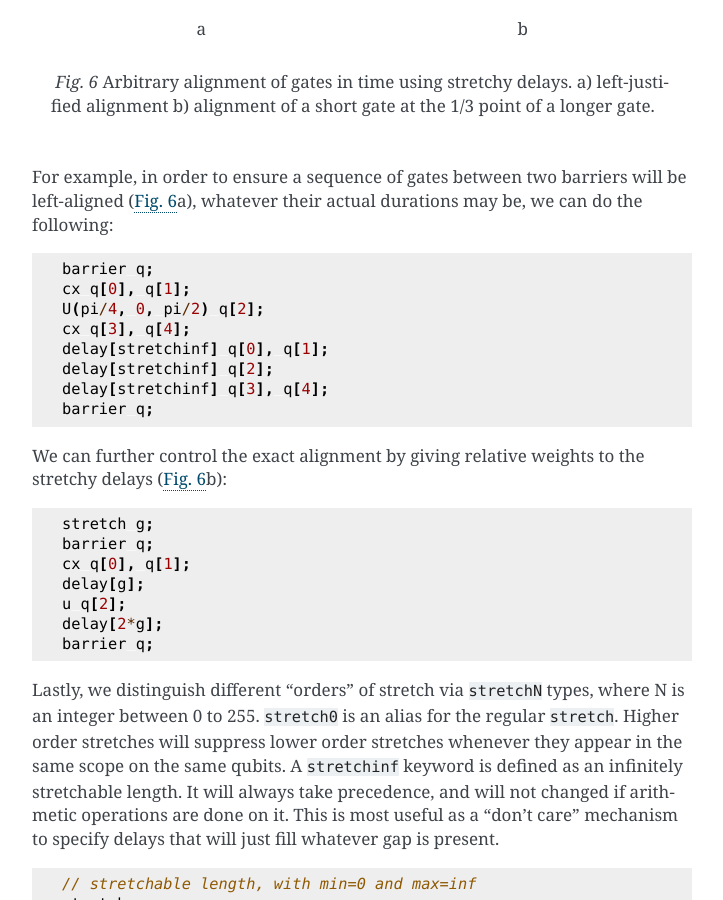
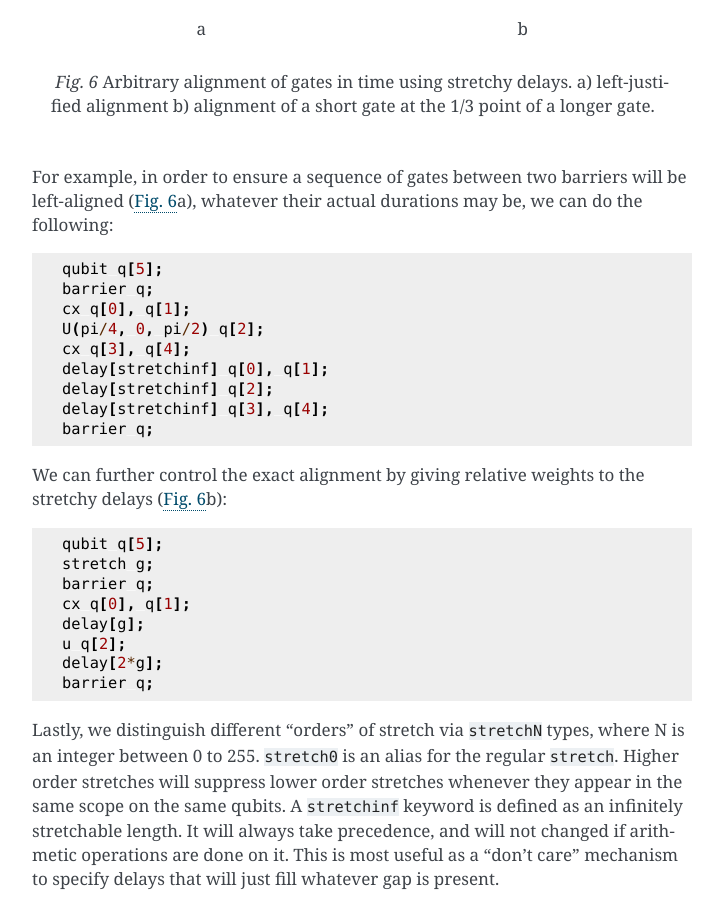
Before and after one commit to openqasm/openqasm, a Sphinx documentation site: the page built from source/language/delays.rst, in a window 1280 px wide and 900 px high, scrolled down 1527 px. Shown: the whole window, without its empty margins (388-1111 px from the left). Built offline with Sphinx 7.4.7, drawn with Linux system fonts in a browser that asks for light colours; cross-references to code outside the pages are shown as plain code.

Commit message:
Continue fixing delay rst ex

```diff
--- a/source/language/delays.rst
+++ b/source/language/delays.rst
@@ -81,6 +81,7 @@ whatever their actual durations may be, we can do the following:
 
 .. code-block:: c
 
+       qubit q[5];
        barrier q;
        cx q[0], q[1];
        U(pi/4, 0, pi/2) q[2];
@@ -95,6 +96,7 @@ the stretchy delays (:numref:`fig_alignment`\b):
 
 .. code-block:: c
 
+       qubit q[5];
        stretch g;
        barrier q;
        cx q[0], q[1];
```
